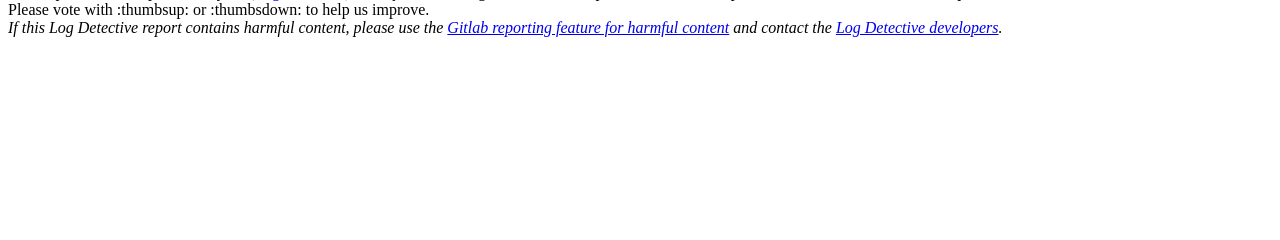
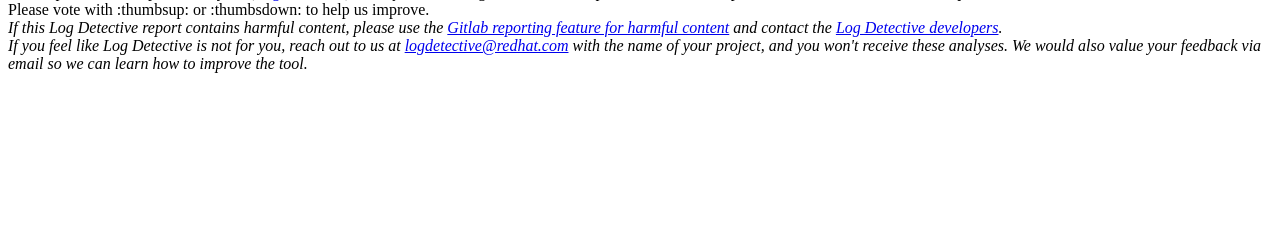
Before and after one commit to fedora-copr/logdetective, a Python web app: template logdetective/server/templates/gitlab_full_comment.md.j2 in a window 1280 px wide. Shown: the part 133-373 px from the top of the page. Run offline with Jinja, Linux system fonts and the light colour scheme; the template is opened without the code that fills it, so the values that code supplies are empty.

Commit message:
Notifying Gitlab about opting out of LD
Signed-off-by: Jan Matufka <jmatufka@redhat.com>

```diff
--- a/logdetective/server/templates/gitlab_full_comment.md.j2
+++ b/logdetective/server/templates/gitlab_full_comment.md.j2
@@ -73,3 +73,8 @@
 <i>If this Log Detective report contains harmful content,
 please use the <a href="https://docs.gitlab.com/user/report_abuse/">Gitlab reporting feature for harmful content</a>
 and contact the <a href="https://github.com/fedora-copr/logdetective/issues">Log Detective developers</a>.</i>
+<br>
+<i>If you feel like Log Detective is not for you, reach out to us at
+<a href="mailto:logdetective@redhat.com">logdetective@redhat.com</a>
+with the name of your project, and you won't receive these analyses.
+We would also value your feedback via email so we can learn how to improve the tool.</i>
--- a/logdetective/server/templates/gitlab_short_comment.md.j2
+++ b/logdetective/server/templates/gitlab_short_comment.md.j2
@@ -62,3 +62,8 @@
 <i>If this Log Detective report contains harmful content,
 please use the <a href="https://docs.gitlab.com/user/report_abuse/">Gitlab reporting feature for harmful content</a>
 and contact the <a href="https://github.com/fedora-copr/logdetective/issues">Log Detective developers</a>.</i>
+<br>
+<i>If you feel like Log Detective is not for you, reach out to us at
+<a href="mailto:logdetective@redhat.com">logdetective@redhat.com</a>
+with the name of your project, and you won't receive these analyses.
+We would also value your feedback via email so we can learn how to improve the tool.</i>
```
